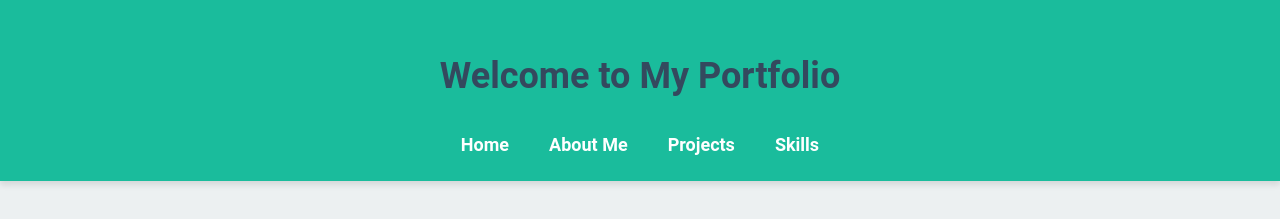
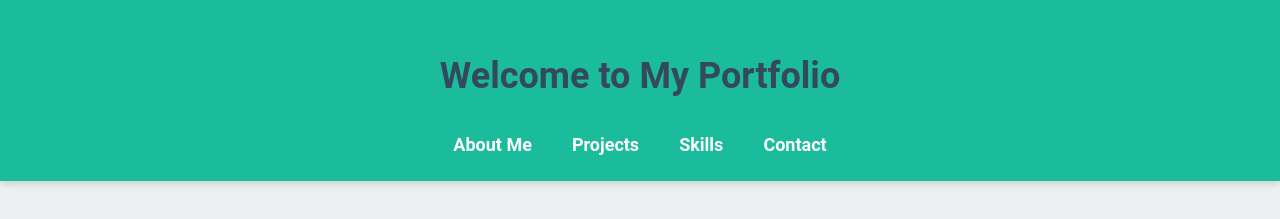
Before and after one commit to xtianjms/WD-Finals, a plain HTML site: page index.html in a window 1280 px wide. Shown: the top 219 px of the page. Drawn offline with Linux system fonts and the light colour scheme.

Commit message:
Finished

```diff
--- a/index.html
+++ b/index.html
@@ -11,10 +11,10 @@
         <h1>Welcome to My Portfolio</h1>
         <nav>
             <ul>
-                <li><a href="../../index.html">Home</a></li>
                 <li><a href="./pages/page1/index.html">About Me</a></li>
                 <li><a href="./pages/page2/index.html">Projects</a></li>
                 <li><a href="./pages/page3/index.html">Skills</a></li>
+                <li><a href="./pages/page4/index.html">Contact</a></li>
             </ul>
         </nav>
     </header>
```
